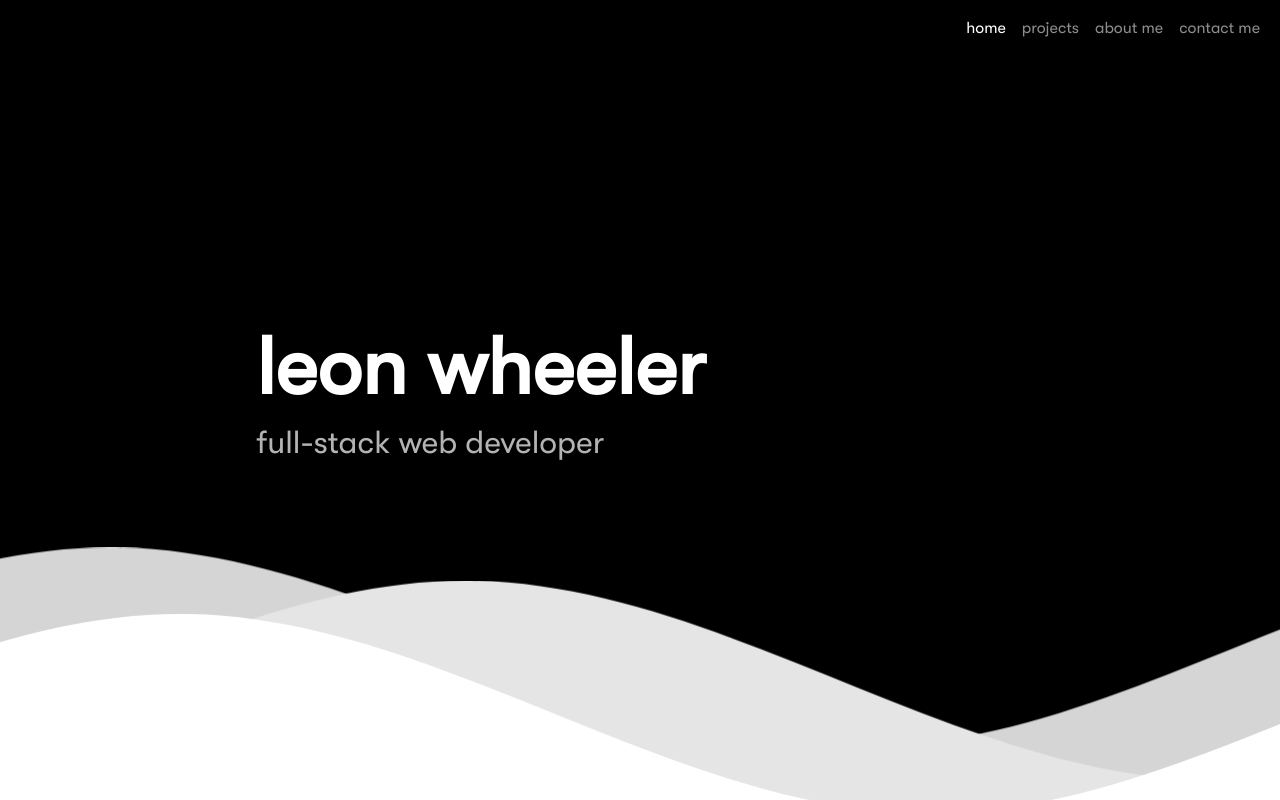
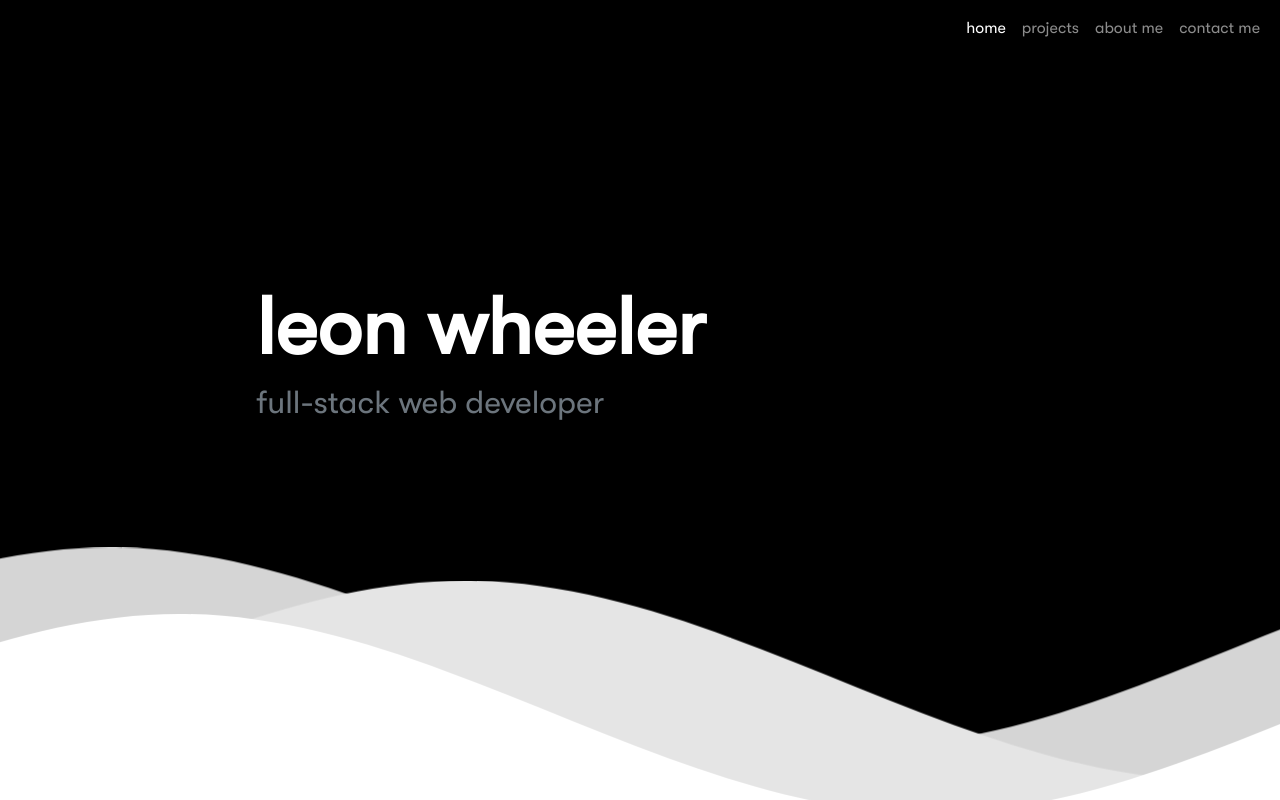
Before and after one commit to Leon3005/react-portfolio-0, a React (Create React App) app: page / in a window 1280 px wide. Shown: the top 800 px of the page. Built offline with nearby package versions, Linux system fonts and the light colour scheme.

Commit message:
Fixing h2 not showing.

```diff
--- a/src/App.scss
+++ b/src/App.scss
@@ -48,16 +48,12 @@ br {
 
 .personalDetails {
   position: absolute;
-  top: 40%;
+  top: 35%;
   left: 20%;
 
   h1 {
     font-size: 5rem;
     font-weight: 800;
-  }
-
-  h2 {
-    opacity: 70%;
   }
 }
 
--- a/src/components/Header/index.js
+++ b/src/components/Header/index.js
@@ -9,7 +9,7 @@ const Header = () => {
           <div className="personalDetails ">
             <div className="col-sm">
               <h1>leon wheeler</h1>
-              <h2>full-stack web developer</h2>
+              <h2 className="text-secondary">full-stack web developer</h2>
             </div>
           </div>
           <div className="waves w-100">
```
